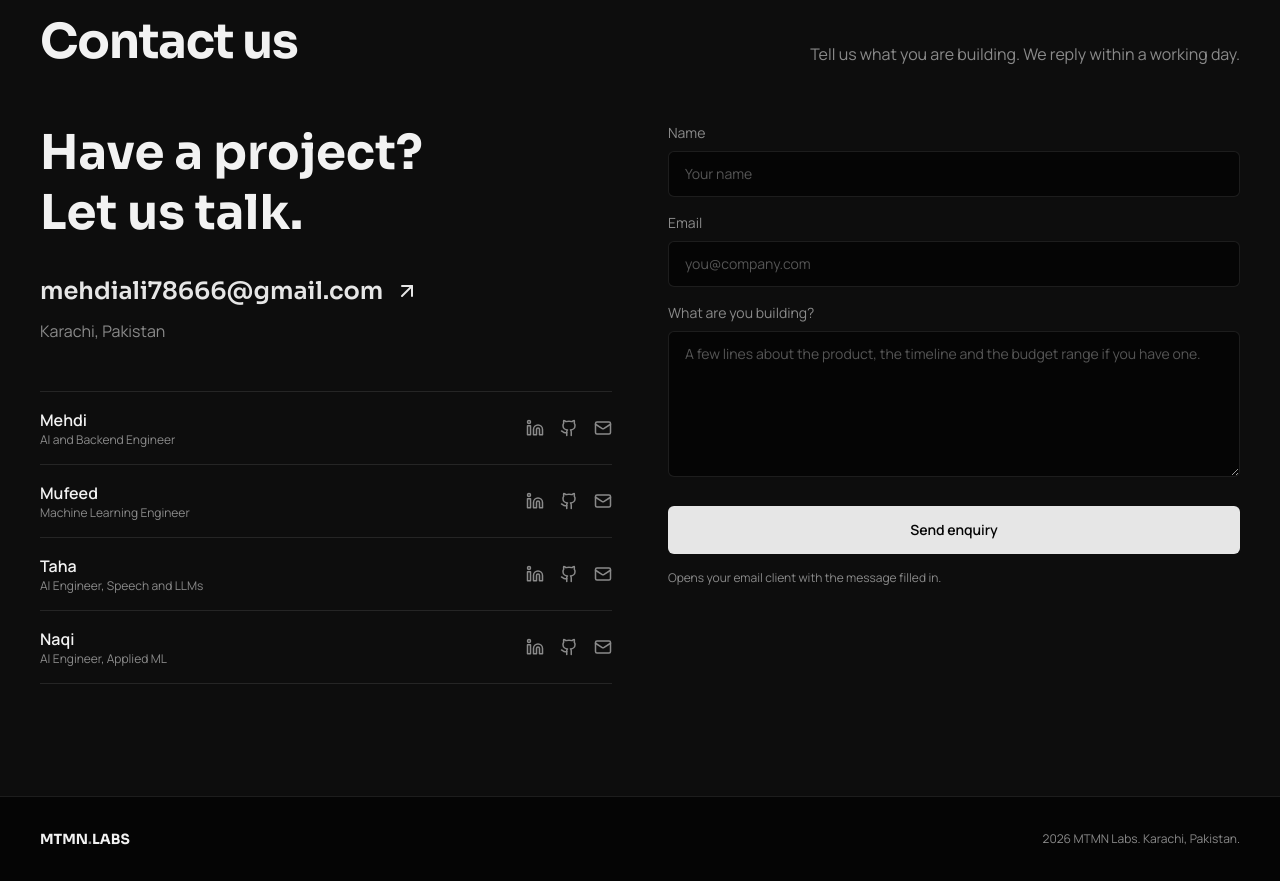
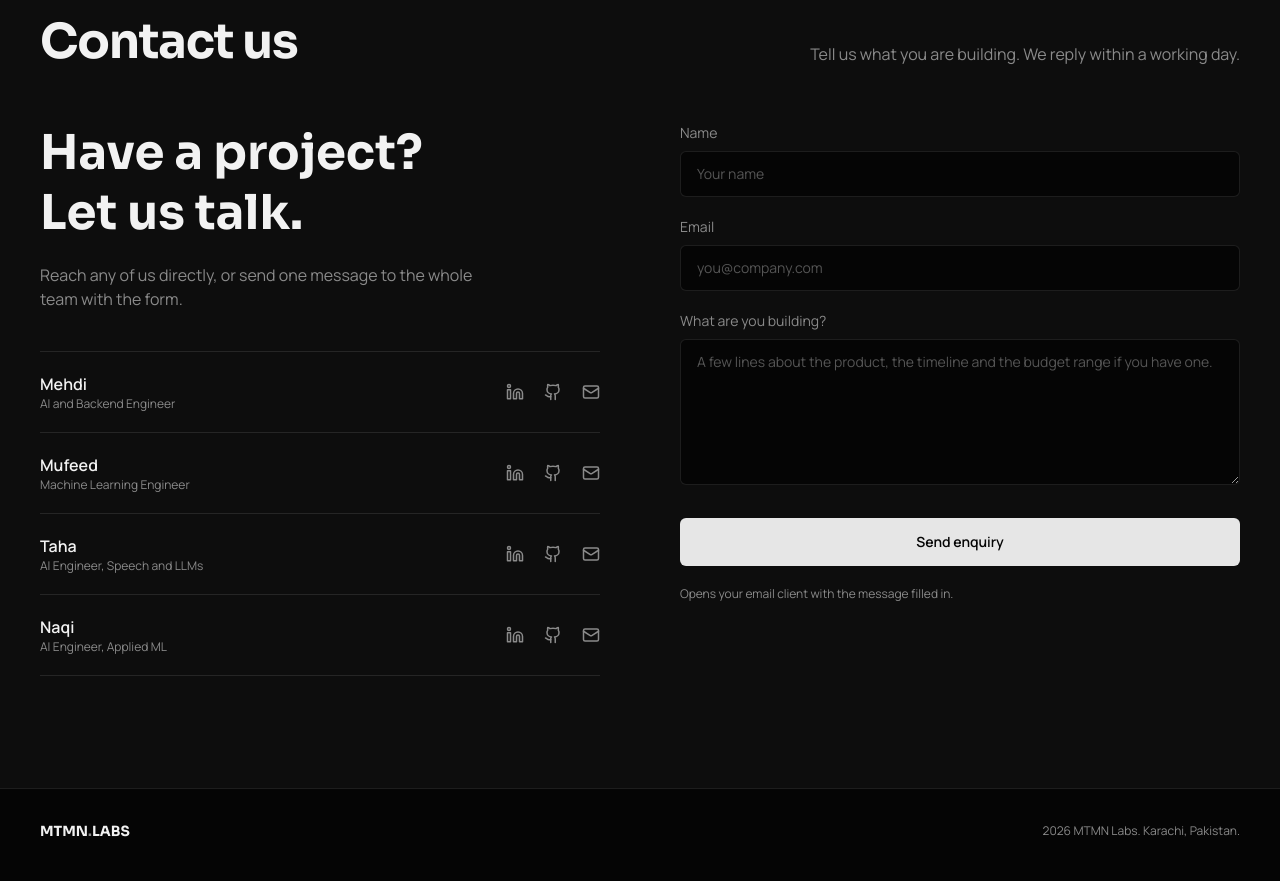
Before and after one commit to MTMN-Labs/Portfolio, a Next.js app: page / in a window 1280 px wide. Shown: the part 4681-5562 px from the top of the page. Built offline with nearby package versions, Linux system fonts and the light colour scheme.

Commit message:
Remove the standalone email and align the contact columns.

```diff
--- a/src/components/Contact.tsx
+++ b/src/components/Contact.tsx
@@ -1,7 +1,7 @@
 "use client";
 
 import { useState, type FormEvent } from "react";
-import { ArrowUpRight, Github, Linkedin, Mail } from "lucide-react";
+import { Github, Linkedin, Mail } from "lucide-react";
 import { site, team } from "@/data/site";
 import { Reveal, SectionHeading } from "./ui";
 
@@ -25,30 +25,25 @@ export function Contact() {
       <div className="mx-auto max-w-7xl px-6 py-28 md:px-10">
         <SectionHeading index="04" title="Contact us" text="Tell us what you are building. We reply within a working day." />
 
-        <div className="grid gap-14 lg:grid-cols-[1fr_1fr]">
+        <div className="grid items-start gap-14 lg:grid-cols-2 lg:gap-20">
           <Reveal>
             <h3 className="font-display text-4xl font-bold leading-tight md:text-5xl">
               Have a project?
               <br />
               Let us talk.
             </h3>
-            <a
-              href={`mailto:${site.email}`}
-              className="group mt-8 inline-flex items-center gap-3 font-display text-xl font-semibold text-accent md:text-2xl"
-            >
-              {site.email}
-              <ArrowUpRight className="transition-transform group-hover:-translate-y-0.5 group-hover:translate-x-0.5" />
-            </a>
-            <p className="mt-3 text-mute">{site.location}</p>
+            <p className="mt-5 max-w-md text-mute">
+              Reach any of us directly, or send one message to the whole team with the form.
+            </p>
 
-            <ul className="mt-12 border-t border-line">
+            <ul className="mt-10 border-t border-line">
               {team.map((m) => (
-                <li key={m.slug} className="grid gap-2 border-b border-line py-4 sm:grid-cols-[1fr_auto] sm:items-center">
+                <li key={m.slug} className="grid gap-2 border-b border-line py-5 sm:grid-cols-[1fr_auto] sm:items-center">
                   <div>
                     <div className="font-semibold">{m.first}</div>
                     <div className="text-xs text-mute">{m.role}</div>
                   </div>
-                  <div className="flex gap-4 text-mute">
+                  <div className="flex gap-5 text-mute">
                     <a href={m.linkedin} target="_blank" rel="noreferrer" aria-label={`${m.first} on LinkedIn`} className="hover:text-ink">
                       <Linkedin size={18} />
                     </a>
@@ -65,7 +60,7 @@ export function Contact() {
           </Reveal>
 
           <Reveal delay={0.1}>
-            <form onSubmit={submit} className="flex flex-col gap-4">
+            <form onSubmit={submit} className="flex flex-col gap-5">
               <label className="text-sm text-mute">
                 Name
                 <input
```
